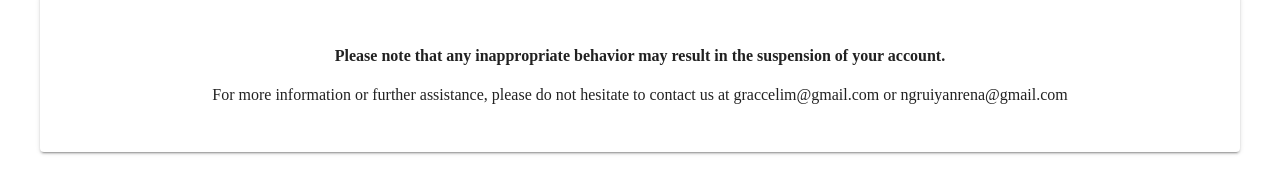
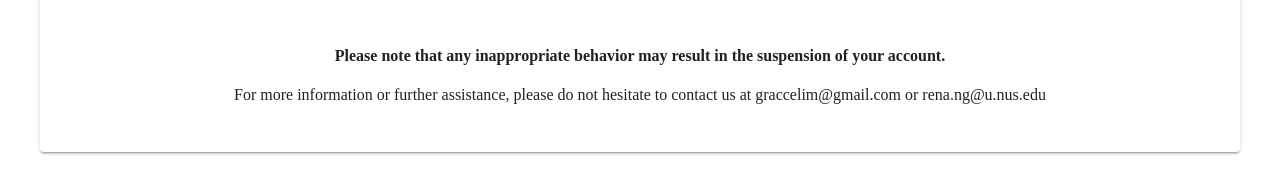
Before and after one commit to ngruiyanrena/findingOrbi, a Next.js app: page /AboutUs in a window 1280 px wide. Shown: the part 725-901 px from the top of the page. Built offline with nearby package versions, Linux system fonts and the light colour scheme.

Commit message:
sign in/sign up

```diff
--- a/src/App.js
+++ b/src/App.js
@@ -16,15 +16,15 @@
 // export default App;
 
 import React from "react";
-import Home from "./pages/home";
+import Home from "./pages/Home";
 import './App.css';
 
 function App() {
   return (
     <div className="App" style={{
       backgroundColor: "rgb(238, 219, 248)"}}>
-    <Home/>
-     </div>
+      <Home/>
+    </div>
   );
 }
 export default App;
--- a/src/pages/AboutUs.js
+++ b/src/pages/AboutUs.js
@@ -35,7 +35,7 @@ function AboutUs() {
       <Box>
       <h4>Please note that any inappropriate behavior may result in the suspension of your account.</h4>
       <p> For more information or further assistance, please do not hesitate to contact us at graccelim@gmail.com or
-      ngruiyanrena@gmail.com</p>
+      rena.ng@u.nus.edu</p>
       </Box>
 
       <h1>All the best for your projects!</h1>
```
Also changed, not shown: 2 other files (tests, documents, lock files or other folders).
